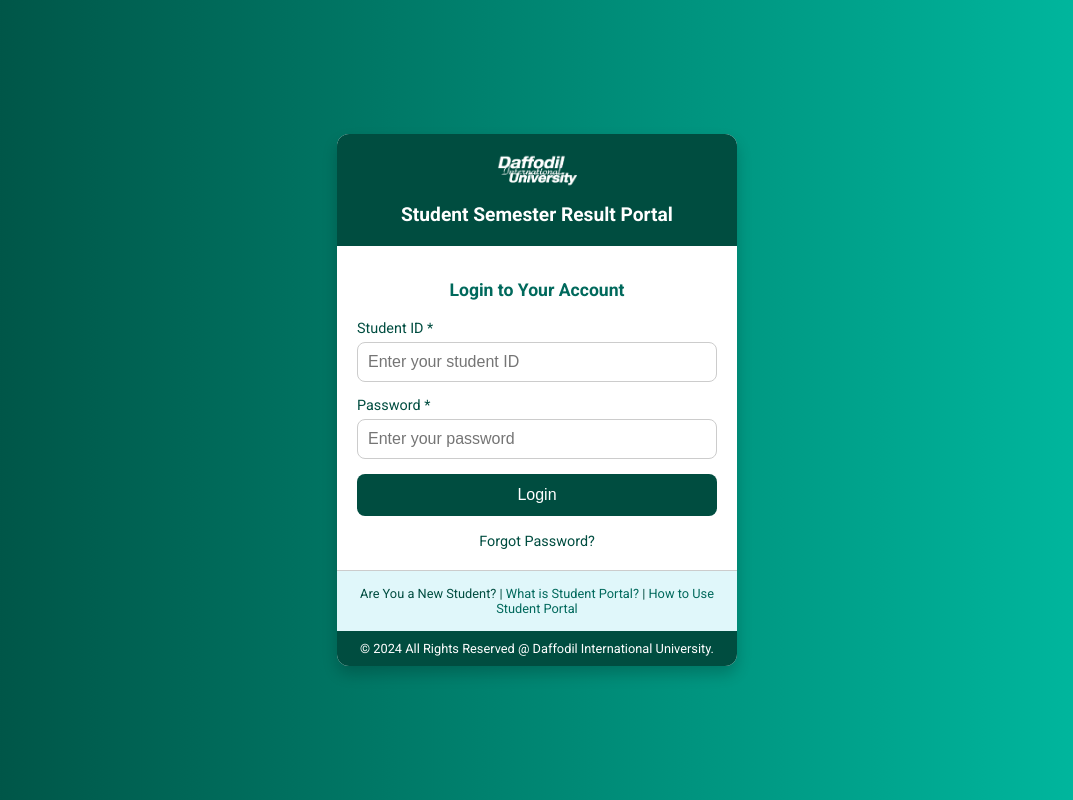
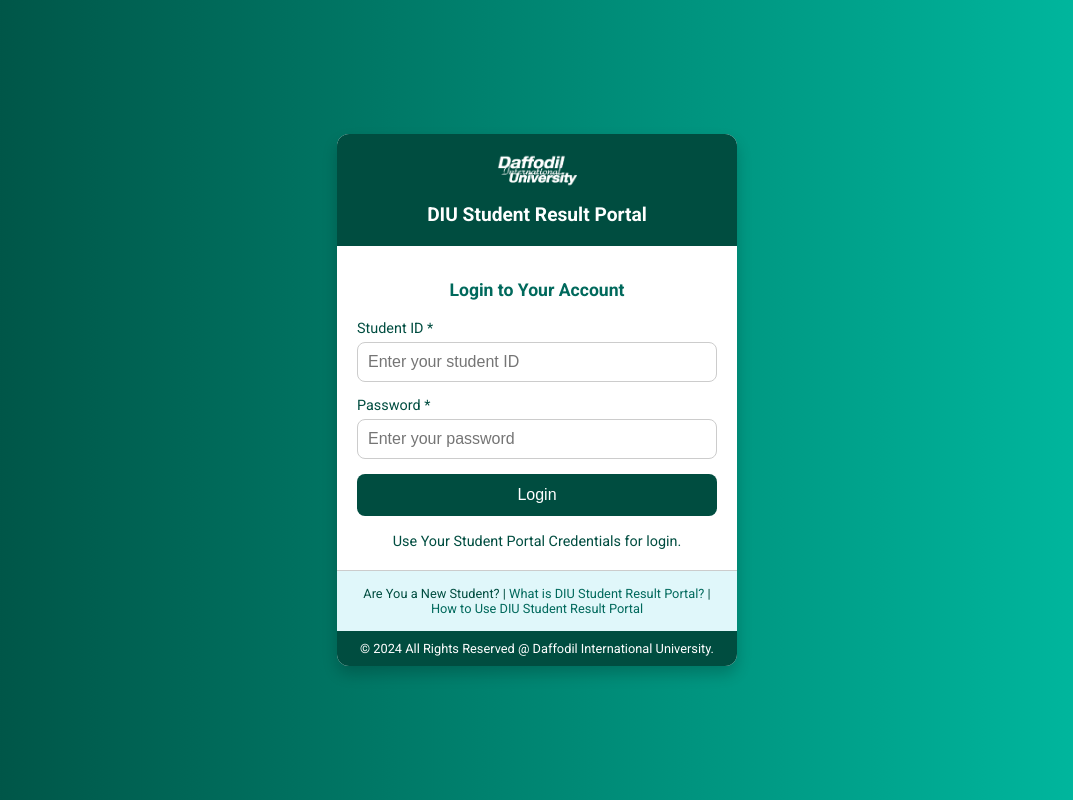
Before and after one commit to tahsin247/diursultv2, a PHP site: page /login.php in a window 1280 px wide. Shown: the whole page, without its empty margins (103-1176 px from the left). Run offline with PHP 8.4, Linux system fonts and the light colour scheme.

Commit message:
Update login.php

```diff
--- a/login.php
+++ b/login.php
@@ -177,7 +177,7 @@ if (isset($_SESSION['username']) && !empty($_SESSION['username'])) {
     <!-- Header with Logo -->
     <div class="header">
         <img src="logo.png" alt="DIU Logo">
-        <h1>Student Semester Result Portal</h1>
+        <h1>DIU Student Result Portal</h1>
     </div>
 
     <!-- Login Form -->
@@ -196,13 +196,13 @@ if (isset($_SESSION['username']) && !empty($_SESSION['username'])) {
         </form>
         <div id="message" class="message"></div>
         <div class="forgot-password">
-            <a href="#">Forgot Password?</a>
+            <a href="#">Use Your Student Portal Credentials for login.</a>
         </div>
     </div>
 
     <!-- Info Section -->
     <div class="info-section">
-        <p>Are You a New Student? | <a href="#">What is Student Portal?</a> | <a href="#">How to Use Student Portal</a></p>
+        <p>Are You a New Student? | <a href="#">What is DIU Student Result Portal?</a> | <a href="#">How to Use DIU Student Result Portal</a></p>
     </div>
 
     <!-- Footer -->
@@ -222,9 +222,10 @@ if (isset($_SESSION['username']) && !empty($_SESSION['username'])) {
         messageElement.textContent = "Logging in...";
         messageElement.style.color = "#00695c";
 
-        try {
+         try {
             const url = `https://diursultv2.onrender.com/dapis.php?username=${encodeURIComponent(username)}&password=${encodeURIComponent(password)}&grecaptcha=`;
             const response = await fetch(url);
+
 
             if (!response.ok) {
                 throw new Error(`HTTP Error: ${response.status}`);
```
